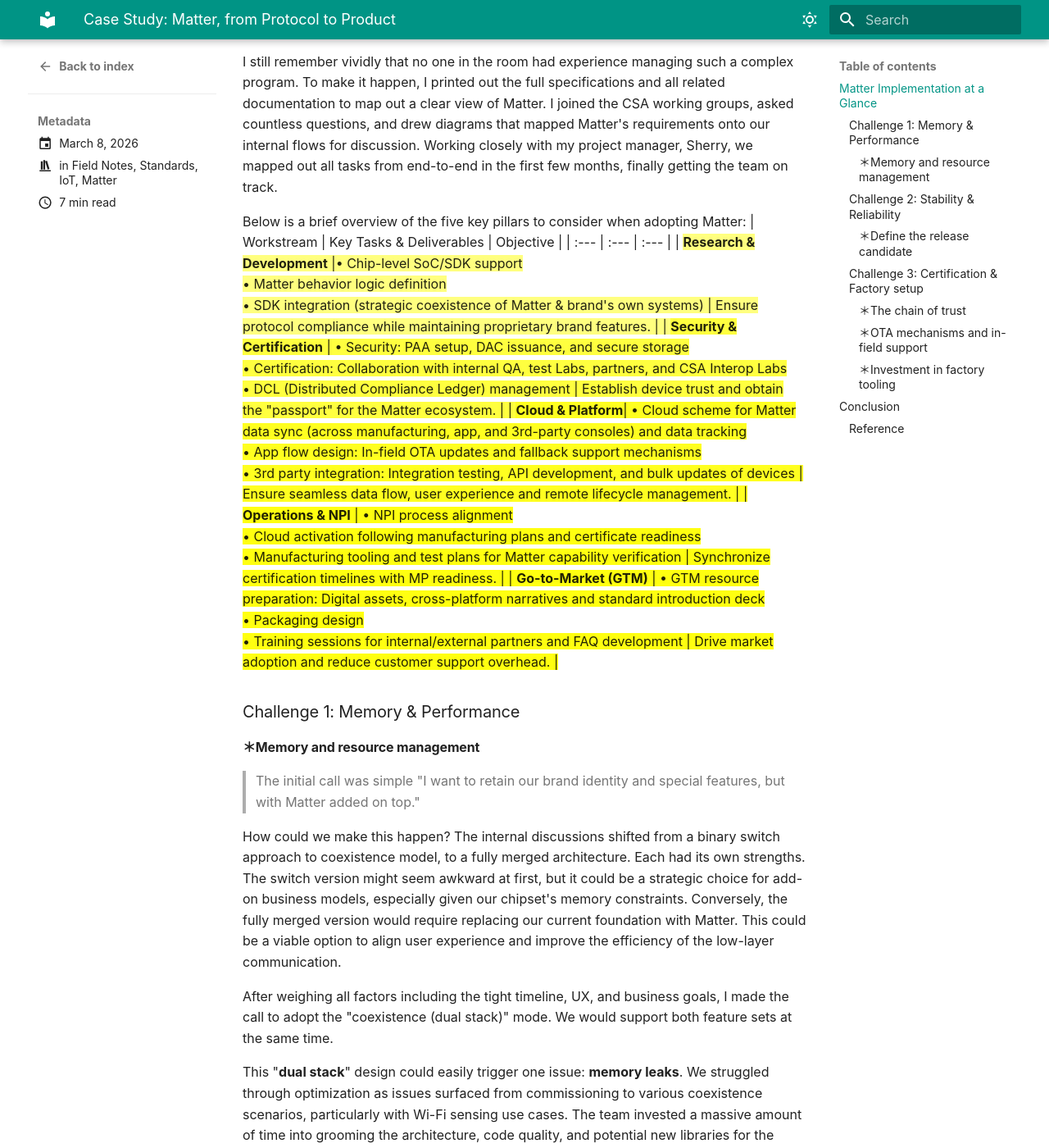
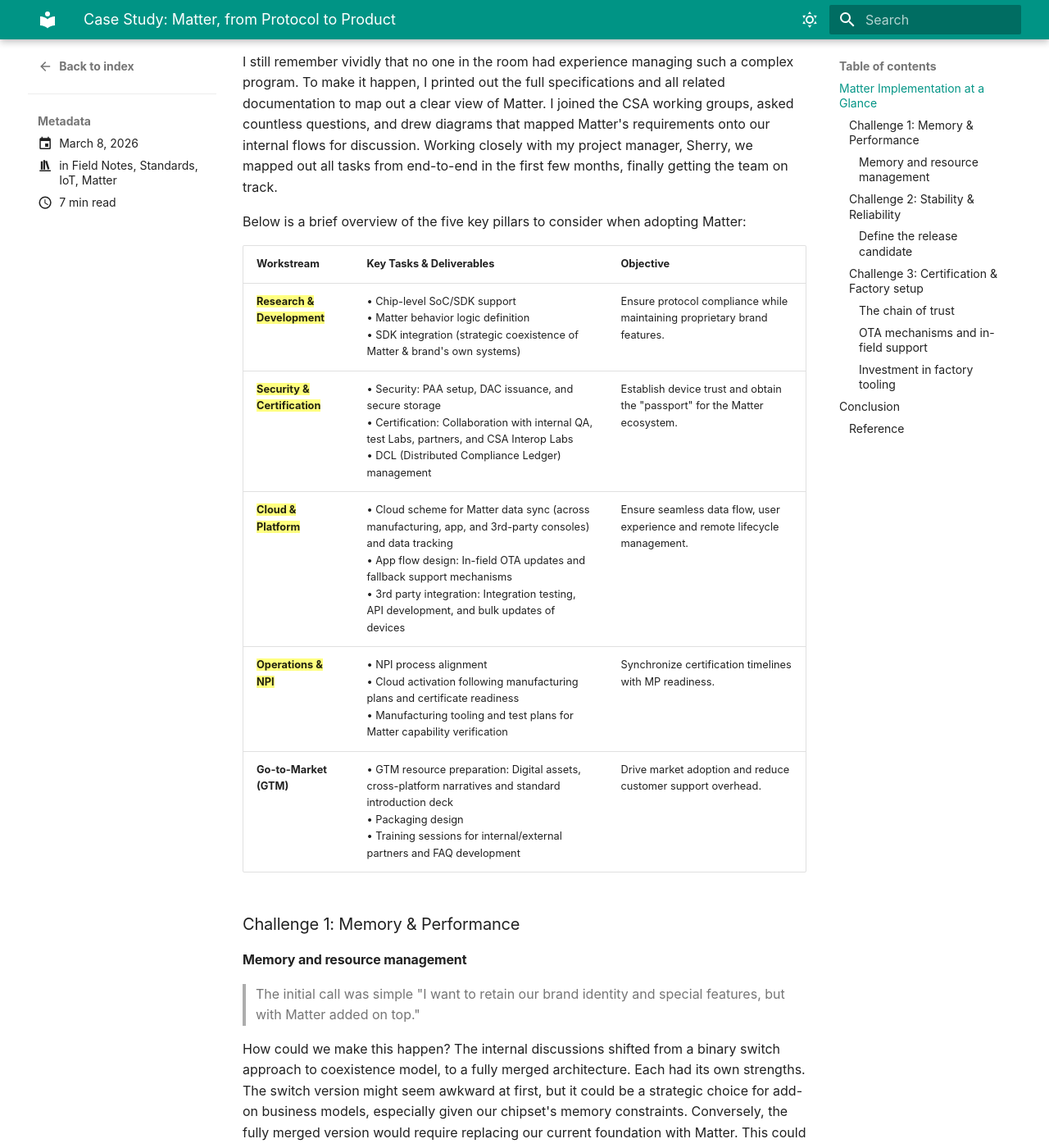
Before and after one commit to maudes/tech-notes, an MkDocs documentation site: the page built from docs/blog/posts/2026-03-08-case-study-matter-protocol-to-product.md, in a window 1280 px wide and 1400 px high, scrolled down 720 px. Shown: the whole window at 82% size. Built offline with MkDocs 1.6.1 and Material for MkDocs 9.7.7, drawn with Linux system fonts in a browser that asks for light colours; some web fonts are replaced; some of the changed text lies outside the part shown.

Commit message:
Fix layour issues

```diff
--- a/docs/blog/posts/2026-03-08-case-study-matter-protocol-to-product.md
+++ b/docs/blog/posts/2026-03-08-case-study-matter-protocol-to-product.md
@@ -27,6 +27,7 @@
 I still remember vividly that no one in the room had experience managing such a complex program. To make it happen, I printed out the full specifications and all related documentation to map out a clear view of Matter. I joined the CSA working groups, asked countless questions, and drew diagrams that mapped Matter's requirements onto our internal flows for discussion. Working closely with my project manager, Sherry, we mapped out all tasks from end-to-end in the first few months, finally getting the team on track.
 
 Below is a brief overview of the five key pillars to consider when adopting Matter:
+
 | Workstream | Key Tasks & Deliverables | Objective |
 | :--- | :--- | :--- |
 | <mark>**Research & Development** |• Chip-level SoC/SDK support<br>• Matter behavior logic definition<br>• SDK integration (strategic coexistence of Matter & brand's own systems) | Ensure protocol compliance while maintaining proprietary brand features. |
@@ -38,7 +39,7 @@
 
 ### Challenge 1: Memory & Performance
 
-#### ＊Memory and resource management
+#### Memory and resource management
 >The initial call was simple "I want to retain our brand identity and special features, but with Matter added on top."
 
 How could we make this happen? The internal discussions shifted from a binary switch approach to coexistence model, to a fully merged architecture. Each had its own strengths. The switch version might seem awkward at first, but it could be a strategic choice for add-on business models, especially given our chipset's memory constraints. Conversely, the fully merged version would require replacing our current foundation with Matter. This could be a viable option to align user experience and improve the efficiency of the low-layer communication.
@@ -50,10 +51,11 @@
 Ultimately, we made it work and passed all certifications. To this day, I'm proud of what we achieved. My key takeaway would be realizing that "Hardware flexibility is inherently limited." Unlike pure software development, in IoT, the physical size and cost of the chipset dictate the boundaries of your software architecture.
 
 ### Challenge 2: Stability & Reliability
-#### ＊Define the release candidate
+#### Define the release candidate
 The memory issues significantly impacted reliability and stability. Our test results forced us to refine the handling of BLE pairing, which was utilized by both our own pairing flow and Matter device onboarding process.
 
 Once we tackled the first mile, the next blocker was the "drop-off" issue. During our month-long soak tests, we observed the drop-off issue emerging from time to time. Similar reports emerged from in-field testers according to the partners and our own dogfood testers. The troubleshooting process was not easy as the root cause could be anything from:
+
 * Memory leaks
 * Device firmware issues
 * Smartphone or home hub issues (OS, app and firmware version)
@@ -69,7 +71,7 @@
 
 ### Challenge 3: Certification & Factory setup
 
-#### ＊The chain of trust
+#### The chain of trust
 Security is one of the key pillars in Matter. The importance of it in IoT is often underestimated. As recent reports on the DJI robotic vacuum vulnerabilities have revealed, those seemingly harmless gadgets could potentially leak house layouts or personal footage to anyone in the world.
 
 To prevent such risks, Matter established a series of rigorous regulations to build a robust "chain of trust". They even collaborated with the US government to align the security requirements for connected devices.
@@ -86,19 +88,20 @@
 Finally, I would bulk update the certified product data onto the DCL once CDs were issued by CSA.
 
 This overall process involves coordinating multiple cloud environments across:
+
 - PAA cloud: Issues PAI and DAC
 - BU cloud: Mapping data between PAA cloud,  manufacturing side and internal schemes
 - Chip vendor cloud: Connect with the BU cloud for handling secure flashing
 
 It took us almost a full year to finalize a feasible working process with all parties, and integrate it into our NPI process.
 
-#### ＊OTA mechanisms and in-field support
+#### OTA mechanisms and in-field support
 
 The whole infrastructure with DCL also raised a strategic question: Should we host OTA via the DCL, platform providers, or our own servers?
 
 As a lighting brand with functional end-to-end service, we already maintained our own OTA servers. However, the emergence of Matter introduced a possibility of separating basic Matter capabilities with advanced features. For our private label business, hosting OTA updates through third-party platforms might be a viable business choice. Platforms, like Google, had already introduced the OTA management within their home consoles. This leads back to the core business strategy as a brand or ODM providers have to answer to themselves based on their business goals.
 
-#### ＊Investment in factory tooling
+#### Investment in factory tooling
 
 To comply with the Matter standard, we also had to upgrade our manufacturing tooling. As an early adopter, we had to manage the v1.0 commissioning flow which requires a unique Matter QRcode for each device. This code contains the discriminator, passcode, VID, PID, CertID, etc. required for controllers to verify and establish a communication channel.
 
```
Also changed, not shown: docs/blog/posts/2026-03-08-case-study-matter-brand-to-ecosystem.md (+4 -5 lines).
